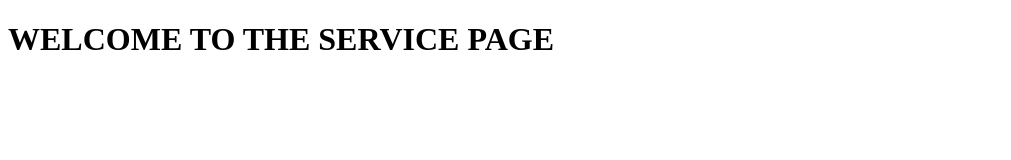
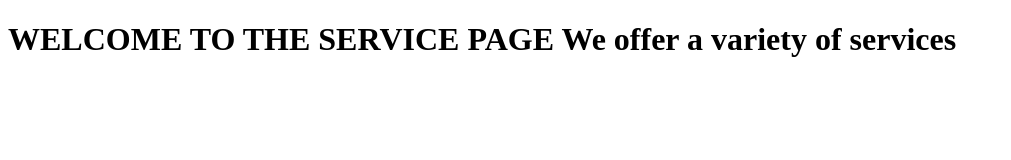
Before and after one commit to Gihozo23/Gym-Git-Exercise-Solutions, a plain HTML site: page services.html in a window 1280 px wide. Shown: the whole page, without its empty margins (0-1011 px from the left). Drawn offline with Linux system fonts and the light colour scheme.

Commit message:
changes on the services page

```diff
--- a/services.html
+++ b/services.html
@@ -9,6 +9,7 @@
     <div>
         <h1>
             WELCOME TO THE SERVICE PAGE
+            We offer a variety of services
         </h1>
     </div>
 </body>
```
